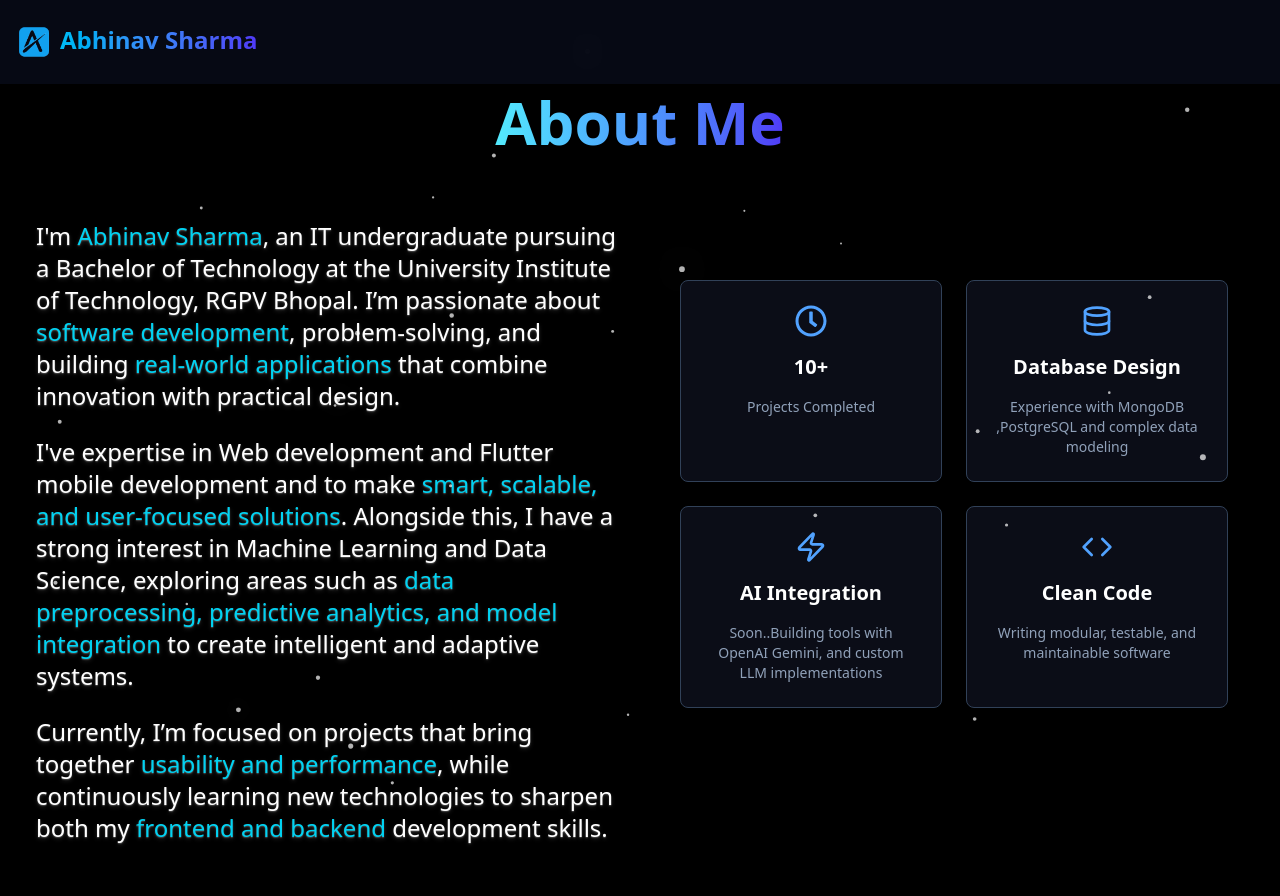
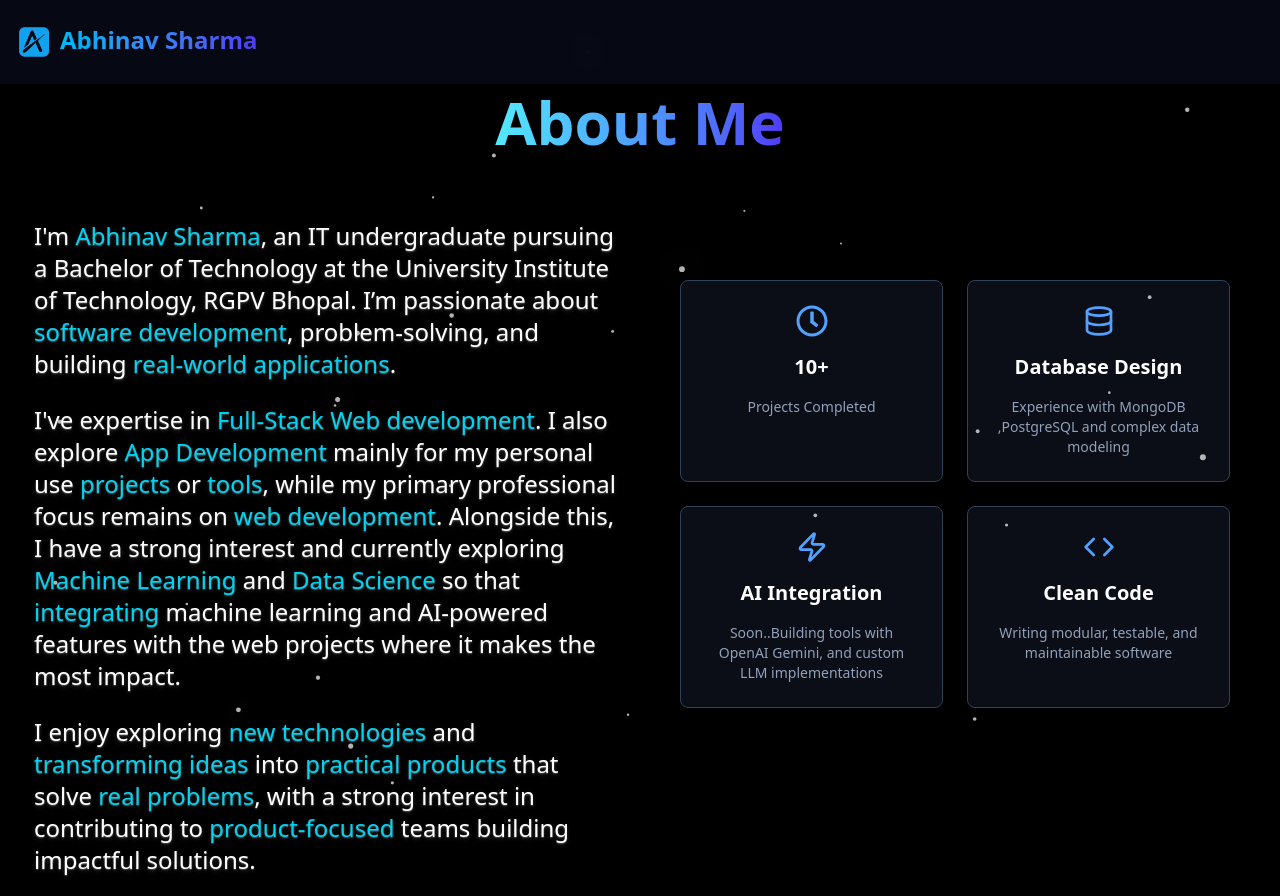
Before and after one commit to Abhinavsharma005/Portfolio, a React (Vite) app: page /about in a window 1280 px wide. Before the commit the page ends 864 px from the top, so only its background shows below. Built offline with nearby package versions, Linux system fonts and the light colour scheme.

Commit message:
updated paras

```diff
--- a/src/Components/About.jsx
+++ b/src/Components/About.jsx
@@ -1,4 +1,4 @@
-"use client"
+"use client";
 import React from "react";
 import SkillsDataCard from "./SkillsDataCard";
 import { motion } from "framer-motion";
@@ -21,7 +21,7 @@ const About = () => {
         </div>
 
         {/* Flex container for paragraphs and cards */}
-        <div className="flex flex-col md:flex-row items-start justify-between gap-8 px-4">
+        <div className="flex flex-col md:flex-row items-start justify-between gap-8 px-3.5">
           {/* Left side: Paragraphs */}
           <motion.div
             className="md:w-1/2 md:mt-7 p-2"
@@ -31,15 +31,75 @@ const About = () => {
             viewport={{ once: true }}
           >
             <p className="text-left text-2xl text-white text-shadow-md text-shadow-white/15">
-              I'm <span className="text-cyan-400 font-medium">Abhinav Sharma</span>, an IT undergraduate pursuing a Bachelor of Technology at the University Institute of Technology, RGPV Bhopal. I’m passionate about <span className="text-cyan-400 font-medium">software development</span>, problem-solving, and building <span className="text-cyan-400 font-medium">real-world applications</span> that combine innovation with practical design.
+              I'm{" "}
+              <span className="text-cyan-400 font-medium">Abhinav Sharma</span>,
+              an IT undergraduate pursuing a Bachelor of Technology at the
+              University Institute of Technology, RGPV Bhopal. I’m passionate
+              about{" "}
+              <span className="text-cyan-400 font-medium">
+                software development
+              </span>
+              , problem-solving, and building{" "}
+              <span className="text-cyan-400 font-medium">
+                real-world applications
+              </span>
+              .
             </p>
             <br />
             <p className="text-left text-2xl text-white text-shadow-md text-shadow-white/15">
-              I've expertise in Web development and Flutter mobile development and to make <span className="text-cyan-400 font-medium">smart, scalable, and user-focused solutions</span>. Alongside this, I have a strong interest in Machine Learning and Data Science, exploring areas such as <span className="text-cyan-400 font-medium">data preprocessing, predictive analytics, and model integration</span> to create intelligent and adaptive systems.
+              I've expertise in{" "}
+              <span className="text-cyan-400 font-medium">
+                Full-Stack Web development
+              </span>
+              . I also explore{" "}
+              <span className="text-cyan-400 font-medium">App Development</span>{" "}
+              mainly for my personal use
+              <span className="text-cyan-400 font-medium"> projects </span> or{" "}
+              <span className="text-cyan-400 font-medium"> tools</span>, while
+              my primary professional focus remains on{" "}
+              <span className="text-cyan-400 font-medium">web development</span>
+              . Alongside this, I have a strong interest and currently exploring
+              <span className="text-cyan-400 font-medium">
+                {" "}
+                Machine Learning
+              </span>{" "}
+              and
+              <span className="text-cyan-400 font-medium">
+                {" "}
+                Data Science
+              </span>{" "}
+              so that
+              <span className="text-cyan-400 font-medium">
+                {" "}
+                integrating
+              </span>{" "}
+              machine learning and AI-powered features with the web projects
+              where it makes the most impact.
             </p>
+            {/* <p className="text-left text-2xl text-white text-shadow-md text-shadow-white/15">
+              I've expertise in Full-Stack Web development and to make <span className="text-cyan-400 font-medium">smart, scalable, </span> and <span className="text-cyan-400 font-medium"> user-focused solutions</span>, while <span className="text-cyan-400 font-medium">mobile app development</span> remains a space I explore mainly for my personal use projects/tools . Alongside this, I have a strong interest in Machine Learning and Data Science, exploring areas such as <span className="text-cyan-400 font-medium">data preprocessing, predictive analytics, and model integration</span> to create intelligent and adaptive systems.
+            </p> */}
             <br />
             <p className="text-left text-2xl text-white text-shadow-md text-shadow-white/15">
-              Currently, I’m focused on projects that bring together <span className="text-cyan-400 font-medium">usability and performance</span>, while continuously learning new technologies to sharpen both my <span className="text-cyan-400 font-medium">frontend and backend</span> development skills.
+              I enjoy exploring{" "}
+              <span className="text-cyan-400 font-medium">
+                new technologies
+              </span>{" "}
+              and
+              <span className="text-cyan-400 font-medium">
+                {" "}
+                transforming ideas
+              </span>{" "}
+              into
+              <span className="text-cyan-400 font-medium">
+                {" "}
+                practical products
+              </span>{" "}
+              that solve
+              <span className="text-cyan-400 font-medium"> real problems</span>,
+              with a strong interest in contributing to{" "}
+              <span className="text-cyan-400 font-medium">product-focused</span>{" "}
+              teams building impactful solutions.
             </p>
           </motion.div>
 
@@ -55,7 +115,6 @@ const About = () => {
           </motion.div>
         </div>
       </div>
-
     </>
   );
 };
```
